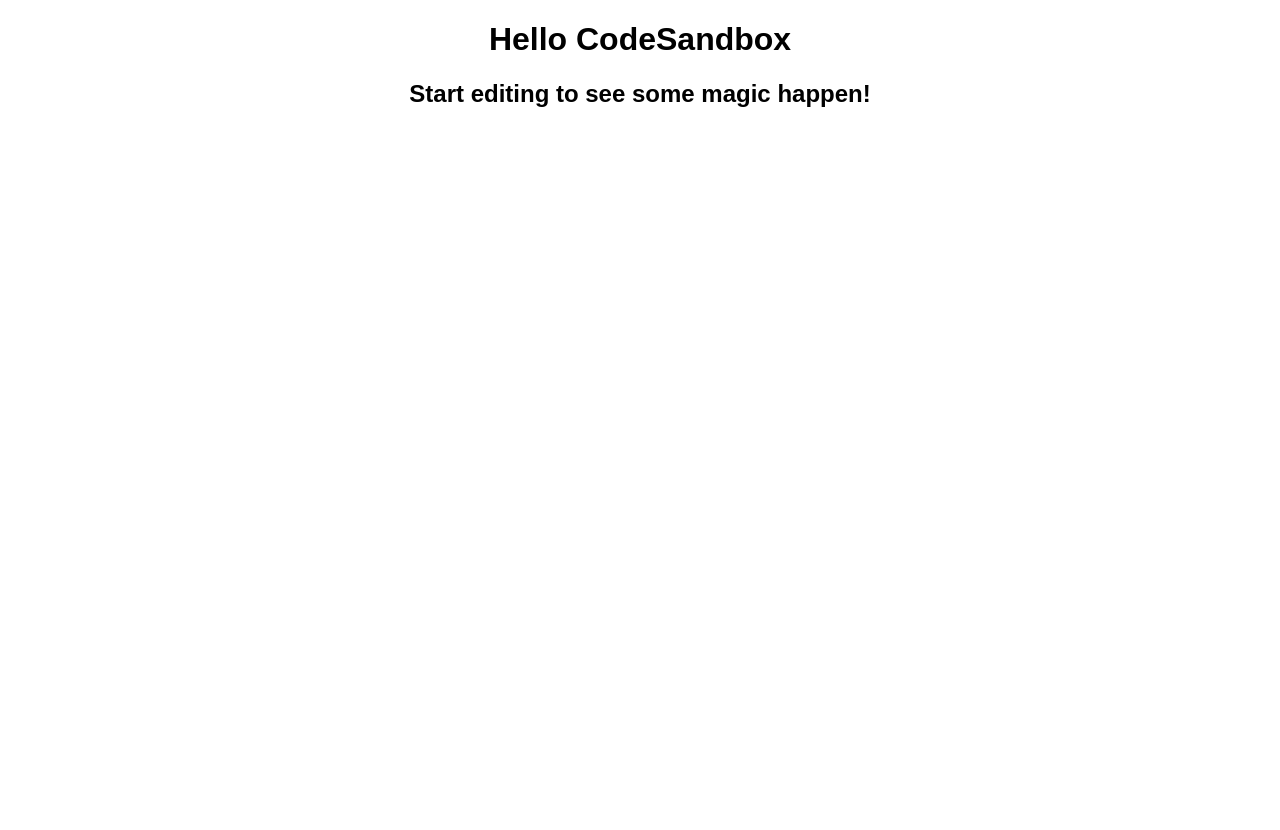
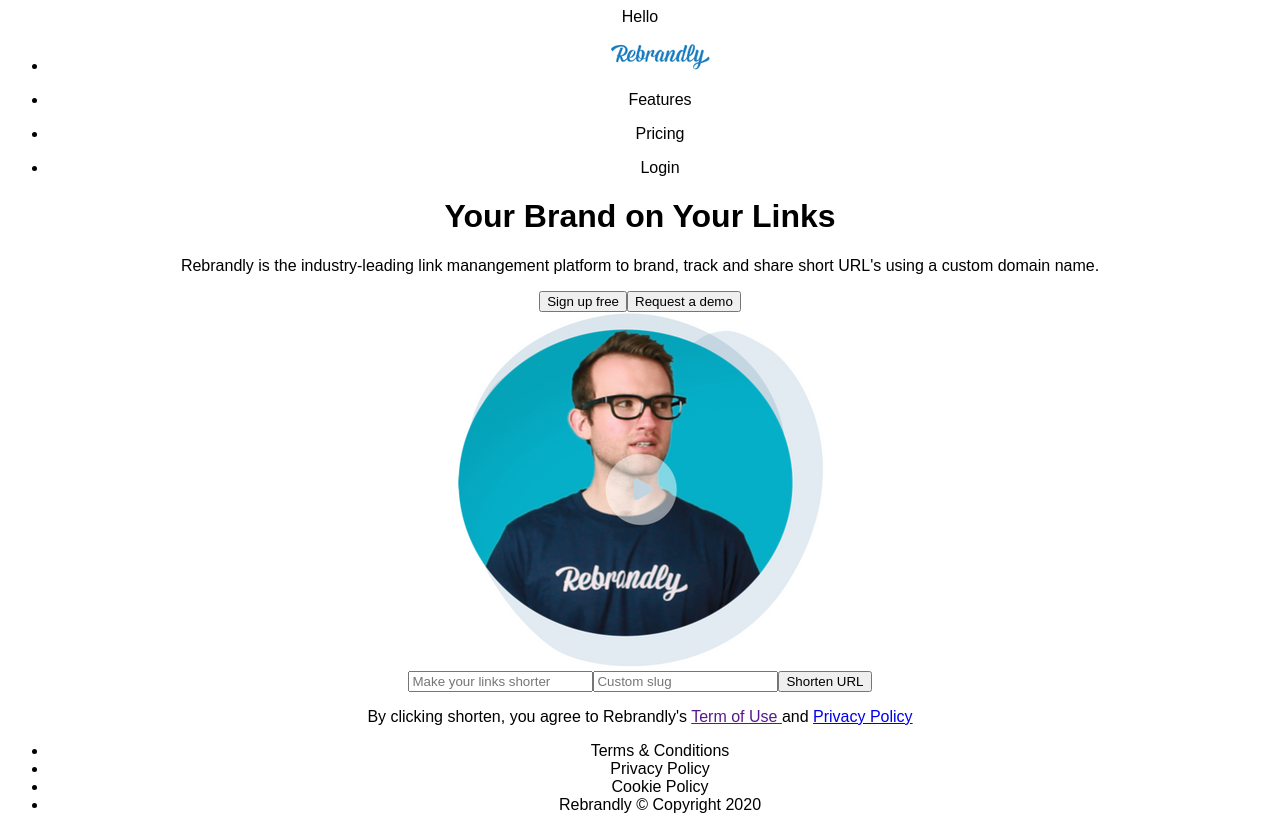
Before and after one commit to asendice/apollo-client-headway, a React (Create React App) app: page / in a window 1280 px wide. Before the commit the page ends 800 px from the top, so only its background shows below. Built offline with nearby package versions, Linux system fonts and the light colour scheme.

Commit message:
Created basic component files Initialized component files with basic JSX

```diff
--- a/package.json
+++ b/package.json
@@ -9,7 +9,7 @@
   "main": "src/index.js",
   "dependencies": {
     "@apollo/client": "3.5.10",
-    "graphql": "16.3.0",
+    "graphql": "15.8.0",
     "react": "17.0.2",
     "react-dom": "17.0.2",
     "react-scripts": "4.0.0"
--- a/src/App.js
+++ b/src/App.js
@@ -1,10 +1,19 @@
 import "./styles.css";
+import Nav from "./Nav";
+import Hero from "./Hero";
+import Form from "./Form";
+import Links from "./Links";
+import Footer from "./Footer";
 
 export default function App() {
   return (
     <div className="App">
-      <h1>Hello CodeSandbox</h1>
-      <h2>Start editing to see some magic happen!</h2>
+      Hello
+      <Nav />
+      <Hero />
+      <Form />
+      {/* <Links /> */}
+      <Footer />
     </div>
   );
 }
--- /dev/null
+++ b/src/Footer.js
@@ -0,0 +1,12 @@
+function Footer() {
+  return (
+    <ul>
+      <li>Terms & Conditions</li>
+      <li>Privacy Policy</li>
+      <li>Cookie Policy</li>
+      <li>Rebrandly &copy; Copyright 2020</li>
+    </ul>
+  );
+}
+
+export default Footer;
--- /dev/null
+++ b/src/Form.js
@@ -0,0 +1,22 @@
+import { useRef } from "react";
+
+function Form() {
+  const urlRef = useRef();
+  const slugRef = useRef();
+
+  return (
+    <div>
+      <form>
+        <input ref={urlRef} placeholder="Make your links shorter" />
+        <input ref={slugRef} placeholder="Custom slug" />
+        <button type="submit">Shorten URL</button>
+      </form>
+      <p>
+        By clicking shorten, you agree to Rebrandly's{" "}
+        <a href="">Term of Use </a> and <a href="#"> Privacy Policy </a>
+      </p>
+    </div>
+  );
+}
+
+export default Form;
--- /dev/null
+++ b/src/Hero.js
@@ -0,0 +1,21 @@
+function Hero() {
+  return (
+    <div>
+      <div>
+        <h1> Your Brand on Your Links</h1>
+        <p>
+          {" "}
+          Rebrandly is the industry-leading link manangement platform to brand,
+          track and share short URL's using a custom domain name.{" "}
+        </p>
+        <button>Sign up free </button>
+        <button>Request a demo </button>
+      </div>
+      <div>
+        <img alt="rebrandly logo" src="/img/rebrandly-avatar.png" />
+      </div>
+    </div>
+  );
+}
+
+export default Hero;
--- /dev/null
+++ b/src/Links.js
@@ -0,0 +1 @@
+// import { useQuery, gql } from "@apollo/client";
--- /dev/null
+++ b/src/Nav.js
@@ -0,0 +1,20 @@
+function Nav() {
+  return (
+    <ul>
+      <li>
+        <img alt="rebrandly logo" src="/img/rebrandly-logo.png" />
+      </li>
+      <li>
+        <p>Features </p>
+      </li>
+      <li>
+        <p>Pricing </p>
+      </li>
+      <li>
+        <p>Login </p>
+      </li>
+    </ul>
+  );
+}
+
+export default Nav;
--- a/src/index.js
+++ b/src/index.js
@@ -1,12 +1,16 @@
-import { StrictMode } from "react";
+import { ApolloClient, InMemoryCache, ApolloProvider } from "@apollo/client";
 import ReactDOM from "react-dom";
+import App from "./App";
 
-import App from "./App";
+const client = new ApolloClient({
+  uri: "https://ws0xjx.sse.codesandbox.io/",
+  cache: new InMemoryCache()
+});
 
 const rootElement = document.getElementById("root");
 ReactDOM.render(
-  <StrictMode>
+  <ApolloProvider client={client}>
     <App />
-  </StrictMode>,
+  </ApolloProvider>,
   rootElement
 );
```
Also changed, not shown: public/img/rebrandly-avatar.png (added), public/img/rebrandly-logo.png (added), src/Button.js (added).
